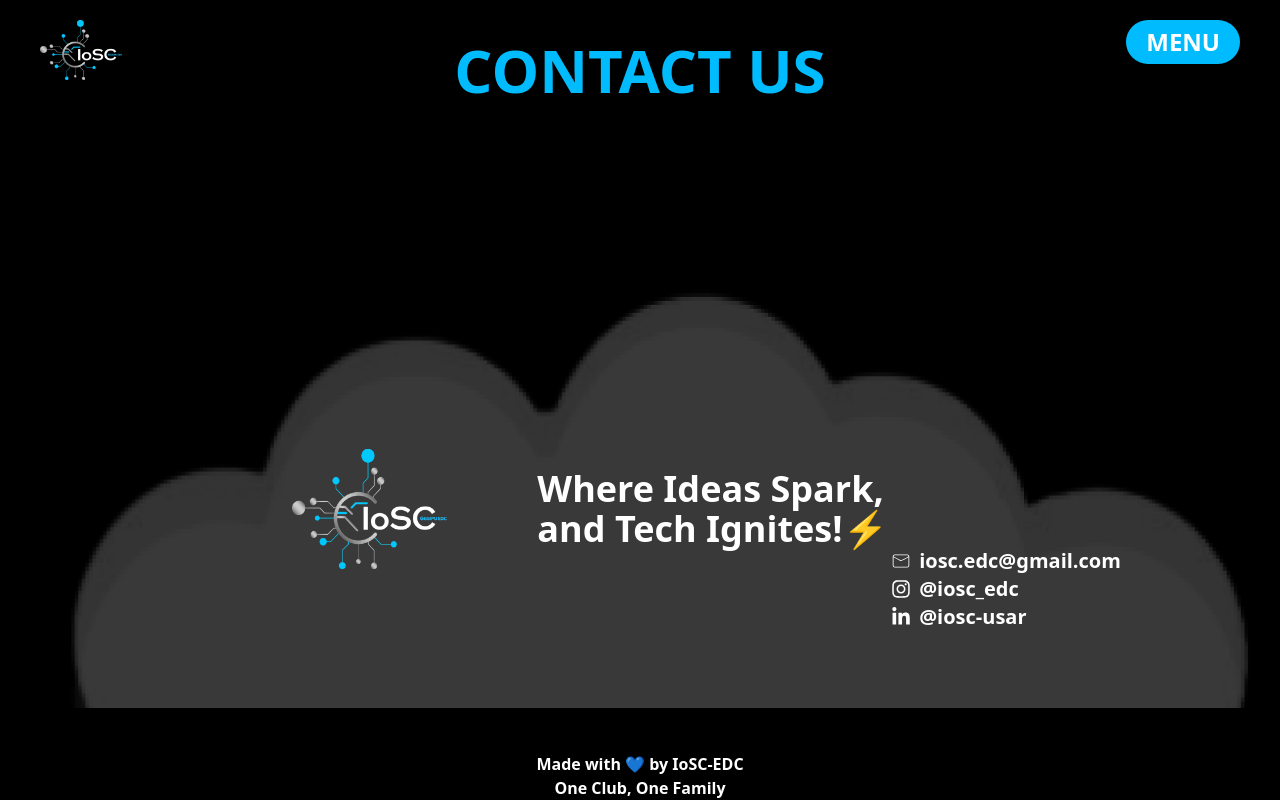
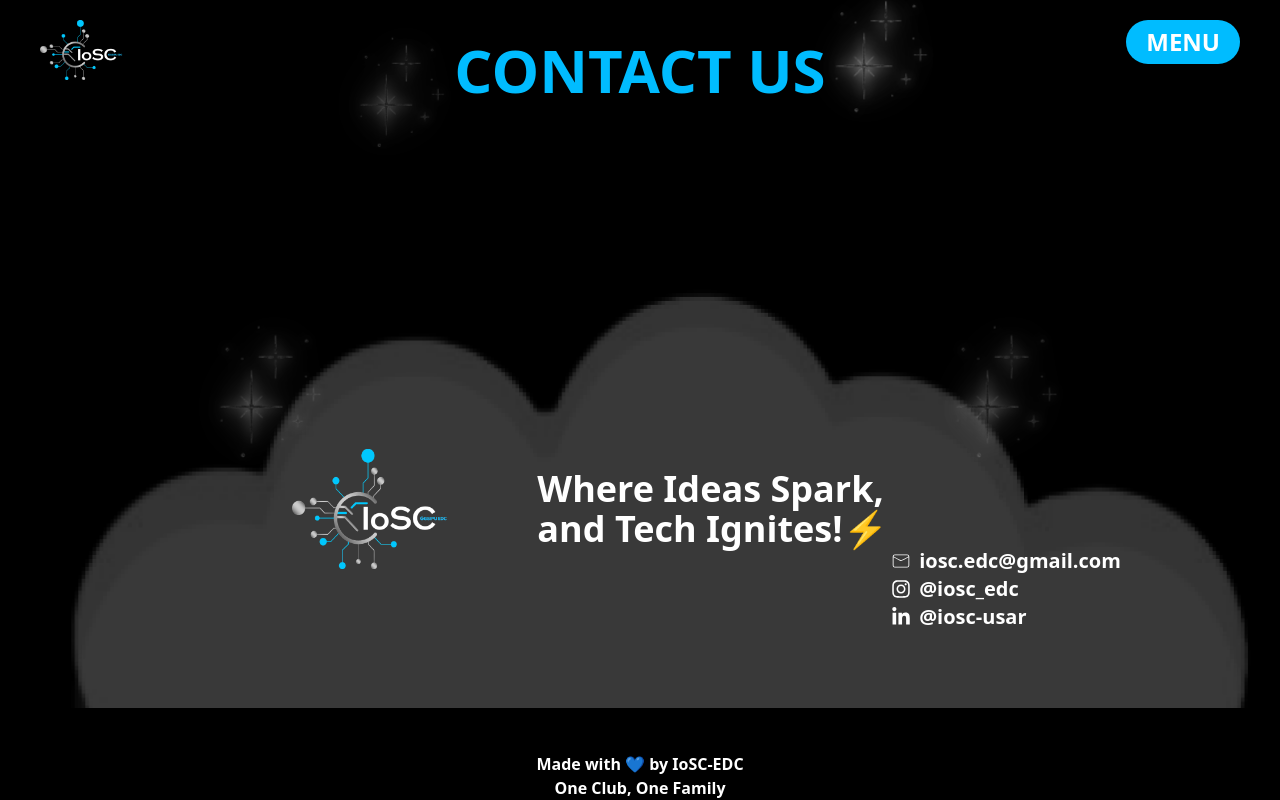
Before and after one commit to prefierolasoledad/iosc-website, a Next.js app: page /contactUs in a window 1280 px wide. Built offline with nearby package versions, Linux system fonts and the light colour scheme.

Commit message:
animation changes

```diff
--- a/src/app/layout.js
+++ b/src/app/layout.js
@@ -12,7 +12,7 @@
 });
 
 export const metadata = {
-  title: "Create Next App",
+  title: "IOSC-EDC",
   description: "Generated by create next app",
 };
 
--- a/src/components/alumini.jsx
+++ b/src/components/alumini.jsx
@@ -1,7 +1,9 @@
 'use client';
 
 import { useState, useEffect } from "react";
+import STARS from "@/assets/stars.png";
 import "./flipcard.css";
+
 
 const Alumini = () => {
   const [event, setEvent] = useState("2023-2024");
@@ -73,9 +75,27 @@
 
   return (
     <section className="bg-black w-full min-h-screen pt-10">
-      <h2 className="text-center font-extrabold text-6xl text-sky-400 mb-10">
-        ALUMINI
-      </h2>
+      <div className="w-full flex items-center justify-center">
+              <div className="w-[400px] relative flex items-center justify-center">
+                <div
+                  className="absolute left-[-50px] top-[-50px] w-50 h-50 bg-no-repeat bg-contain z-0 animate-sprinkle filter brightness-150"
+                  style={{
+                    backgroundImage: `url(${STARS.src})`,
+                  }}
+                />
+
+                <div
+                  className="absolute right-[-70px] top-[-90px] w-50 h-50 bg-no-repeat bg-contain z-0 animate-sprinkle filter brightness-150 delay-1000"
+                  style={{
+                    backgroundImage: `url(${STARS.src})`,
+                  }}
+                />
+
+                <h2 className="text-center font-extrabold text-6xl text-sky-400 mb-10 relative z-10">
+                  ALUMINI
+                </h2>
+              </div>
+            </div>
 
       <div className="w-full flex flex-col items-center">
         <div className="w-[90%] md:w-[80%] h-[400px] rounded-2xl bg-gray-400 grid grid-cols-1 md:grid-cols-4 items-center gap-4 px-4 py-6">
--- a/src/components/blogs.jsx
+++ b/src/components/blogs.jsx
@@ -1,4 +1,6 @@
 import React from 'react';
+import STARS from "@/assets/stars.png";
+import './sprinkleAnimation.css';
 
 function Blogs() {
   const blogs = [
@@ -26,9 +28,26 @@
 
   return (
     <section className="w-full min-h-[100vh] bg-black pt-10 text-white">
-      <h2 className="text-center font-extrabold text-6xl text-sky-400 mb-10">
-        BLOGS
-      </h2>
+      <div className="w-full flex items-center justify-center">
+          <div className="w-[400px] relative flex items-center justify-center">
+            <div
+              className="absolute left-[-50px] top-[-50px] w-50 h-50 bg-no-repeat bg-contain z-0 animate-sprinkle filter brightness-150"
+              style={{
+                backgroundImage: `url(${STARS.src})`,
+              }}
+            />
+          <div
+            className="absolute right-[-70px] top-[-90px] w-50 h-50 bg-no-repeat bg-contain z-0 animate-sprinkle filter brightness-150 delay-1000"
+            style={{
+              backgroundImage: `url(${STARS.src})`,
+            }}
+          />
+
+          <h2 className="text-center font-extrabold text-6xl text-sky-400 mb-10 relative z-10">
+            BLOGS
+          </h2>
+        </div>
+      </div>
       <div className="flex flex-row items-start justify-between px-10">
         {/* Left: Featured Blog Box */}
         <div className="relative w-120 h-[400px]">
--- a/src/components/contactUs.jsx
+++ b/src/components/contactUs.jsx
@@ -2,6 +2,9 @@
 import BACKGROUNDIMAGEBACK from '@/assets/contact-us-back.png';
 import BACKGROUNDIMAGEFRONT from '@/assets/contact-us-front.png';
 import LOGO from '@/assets/logo.png';
+
+import STARS from "@/assets/stars.png";
+import './sprinkleAnimation.css';
 
 import { CiMail } from "react-icons/ci";
 import { FaInstagram } from "react-icons/fa";
@@ -10,9 +13,26 @@
 function ContactUs() {
   return (
     <section className='w-full h-[100vh] bg-black pt-10'>
-      <h2 className="text-center font-extrabold text-6xl text-sky-400 mb-10">
-        CONTACT US
-      </h2>
+      <div className="w-full flex items-center justify-center">
+          <div className="w-[400px] relative flex items-center justify-center">
+            <div
+              className="absolute left-[-130px] top-[-50px] w-50 h-50 bg-no-repeat bg-contain z-0 animate-sprinkle filter brightness-150"
+              style={{
+                backgroundImage: `url(${STARS.src})`,
+              }}
+            />
+          <div
+            className="absolute right-[-150px] top-[-90px] w-50 h-50 bg-no-repeat bg-contain z-0 animate-sprinkle filter brightness-150 delay-1000"
+            style={{
+              backgroundImage: `url(${STARS.src})`,
+            }}
+          />
+
+          <h2 className="text-center font-extrabold text-6xl text-sky-400 mb-10 relative z-10">
+            CONTACT US
+          </h2>
+        </div>
+      </div>
       <div className='w-full h-142'
 
         style={{
@@ -34,6 +54,24 @@
         }}
 
         >
+            <div className='absolute w-full h-50 mt-[-110px] overflow-hidden'>
+              <div className="w-full flex items-center justify-between">
+                {/* <div className="w-[400px] relative flex items-center justify-center"> */}
+                  <div
+                    className=" w-60 h-60 bg-no-repeat ml-40 bg-contain z-0 animate-sprinkle filter brightness-150 delay-500"
+                    style={{
+                      backgroundImage: `url(${STARS.src})`,
+                    }}
+                  />
+                  <div
+                    className="w-60 h-60 bg-no-repeat mr-36 bg-contain z-0 animate-sprinkle filter brightness-150 delay-750"
+                    style={{
+                      backgroundImage: `url(${STARS.src})`,
+                    }}
+                  />
+                </div>
+              {/* </div> */}
+            </div>
             <div className='w-150 h-70 ml-[-100px] flex flex-row items-center justify-around mt-40 mb-[-10px]'>
                 <img src={LOGO.src} className='w-40 h-30 mr-20'></img>
                 <div className='text-white text-4xl font-bold'>
--- a/src/components/flipcard.css
+++ b/src/components/flipcard.css
@@ -32,3 +32,30 @@
     transform: rotateY(180deg);
     background-color: black;
   }
+
+
+  @keyframes sprinkle {
+    0%, 100% {
+      opacity: 0.6;
+      transform: scale(1);
+    }
+    50% {
+      opacity: 1;
+      transform: scale(1.1);
+    }
+  }
+
+  .animate-sprinkle {
+    animation: sprinkle 2.8s ease-in-out infinite;
+  }
+
+  .delay-1000 {
+    animation-delay: 1s;
+  }
+
+  .filter {
+    filter:
+      drop-shadow(0 0 6px rgba(255, 255, 255, 0.8))
+      drop-shadow(0 0 12px rgba(255, 255, 255, 0.6))
+      drop-shadow(0 0 20px rgba(255, 255, 255, 0.4));
+  }
--- a/src/components/projects.jsx
+++ b/src/components/projects.jsx
@@ -1,5 +1,7 @@
 import React from 'react'
 import { FaGithub } from "react-icons/fa";
+import STARS from "@/assets/stars.png";
+import './sprinkleAnimation.css';
 
 const projects = [
   {
@@ -32,9 +34,27 @@
 function Projects() {
   return (
     <section className='w-full min-h-[100vh] flex flex-col bg-black pt-10 items-center'>
-      <h2 className="text-center font-extrabold text-6xl text-sky-400 mb-10">
-        Projects
-      </h2>
+      <div className="w-full flex items-center justify-center">
+        <div className="w-[400px] relative flex items-center justify-center">
+          <div
+            className="absolute left-[-50px] top-[-50px] w-50 h-50 bg-no-repeat bg-contain z-0 animate-sprinkle filter brightness-150"
+            style={{
+              backgroundImage: `url(${STARS.src})`,
+            }}
+          />
+
+          <div
+            className="absolute right-[-70px] top-[-90px] w-50 h-50 bg-no-repeat bg-contain z-0 animate-sprinkle filter brightness-150 delay-1000"
+            style={{
+              backgroundImage: `url(${STARS.src})`,
+            }}
+          />
+
+          <h2 className="text-center font-extrabold text-6xl text-sky-400 mb-10 relative z-10">
+            PROJECTS
+          </h2>
+        </div>
+      </div>
 
       <div className='w-[83.5%] overflow-x-auto scrollbar-hide'>
         <div className='w-max h-[500px] flex gap-4 bg-gray-300 pt-5 pb-5 pl-5 pr-5'>
--- a/src/components/team.jsx
+++ b/src/components/team.jsx
@@ -1,6 +1,8 @@
 import React from 'react';
 import { FaGithub } from "react-icons/fa";
 import { FaLinkedinIn } from "react-icons/fa";
+import STARS from "@/assets/stars.png";
+import './sprinkleAnimation.css';
 
 const Connector = ({ direction }) => {
     return (
@@ -181,9 +183,28 @@
 
     return (
         <section className="w-full h-[800vh] bg-black pt-10 flex flex-col items-center">
-            <h2 className="text-center font-extrabold text-6xl text-sky-400 mb-10">
-                Team
-            </h2>
+            <div className="w-full flex items-center justify-center">
+                <div className="w-[400px] relative flex items-center justify-center">
+                    <div
+                        className="absolute left-[-50px] top-[-50px] w-50 h-50 bg-no-repeat bg-contain z-0 animate-sprinkle filter brightness-150"
+                        style={{
+                          backgroundImage: `url(${STARS.src})`,
+                        }}
+                    />
+
+                    <div
+                        className="absolute right-[-70px] top-[-90px] w-50 h-50 bg-no-repeat bg-contain z-0 animate-sprinkle filter brightness-150 delay-1000"
+                        style={{
+                          backgroundImage: `url(${STARS.src})`,
+                        }}
+                    />
+
+                    <h2 className="text-center font-extrabold text-6xl text-sky-400 mb-10 relative z-10">
+                        TEAM
+                    </h2>
+                </div>
+            </div>
+
             <div className="w-[80%] h-[300vh] mt-10 mb-10">
                 {sections.map((layout, idx) => (
                     <TeamSection layout={layout} key={idx} data={leadsName[idx]}/>
```
